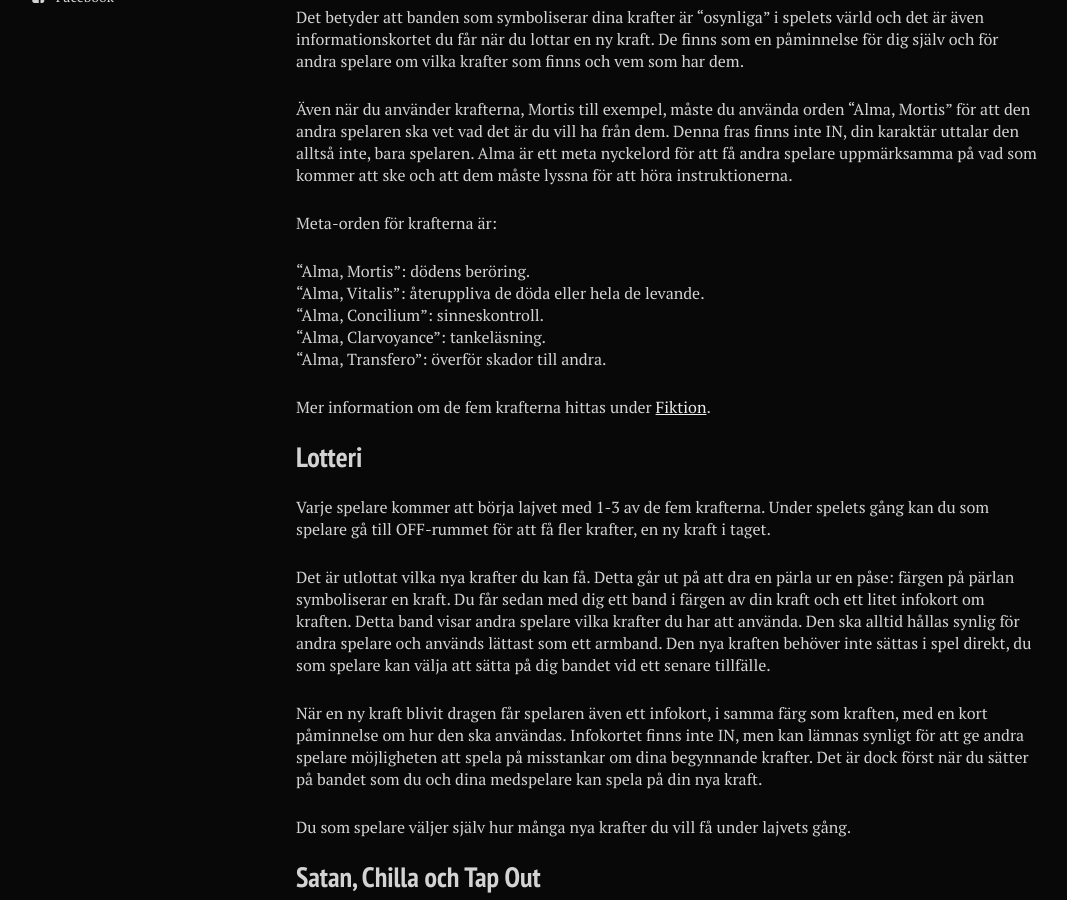
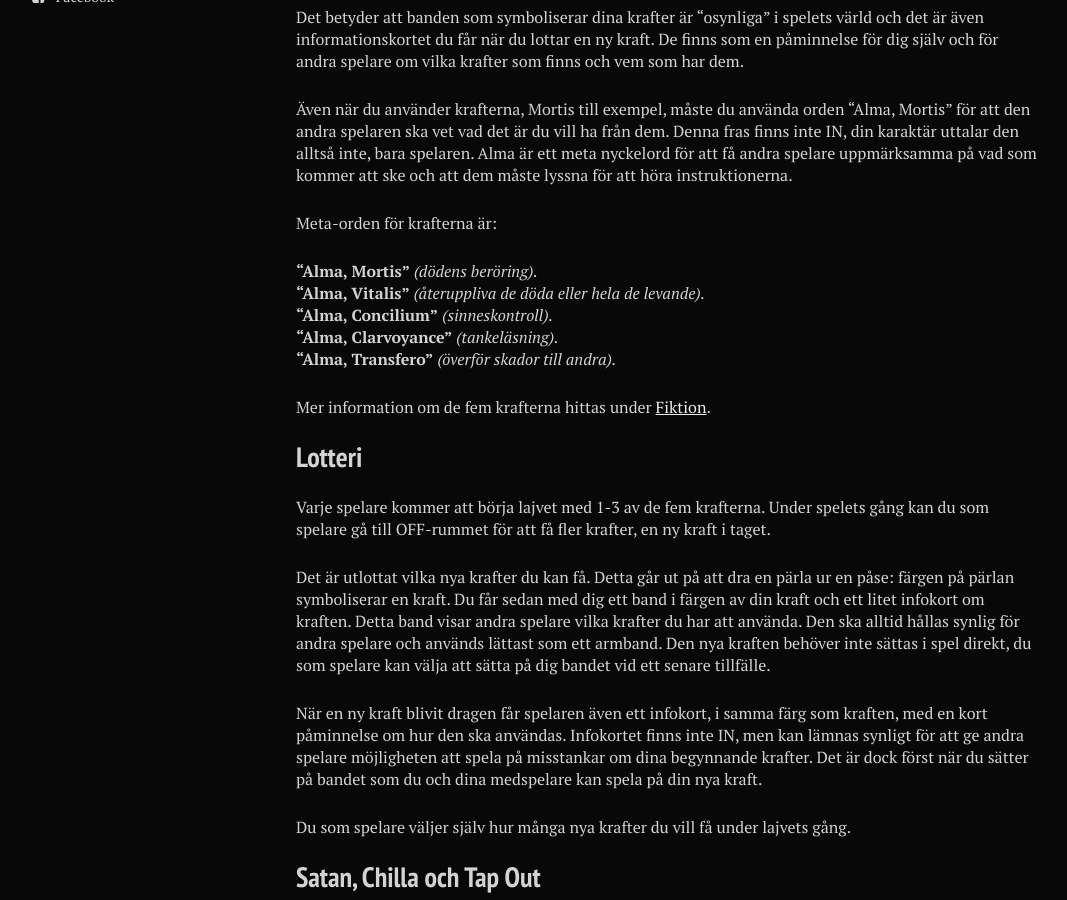
Before and after one commit to stanislavb/www.coven.nu, a Jekyll site: the page built from spelteknik/index.md, in a window 1280 px wide and 900 px high, scrolled down 997 px. Shown: the whole window, without its empty margins (24-1091 px from the left). Built offline with Jekyll 4.4.1, drawn with Linux system fonts in a browser that asks for light colours; nearby versions of some CDN libraries.

```diff
--- a/spelteknik/index.md
+++ b/spelteknik/index.md
@@ -33,11 +33,11 @@ Det betyder att banden som symboliserar dina krafter är “osynliga” i spelet
 
 Meta-orden för krafterna är:
 
-"Alma, Mortis": dödens beröring.
-"Alma, Vitalis": återuppliva de döda eller hela de levande.
-"Alma, Concilium": sinneskontroll.
-"Alma, Clarvoyance": tankeläsning.
-"Alma, Transfero": överför skador till andra.
+**"Alma, Mortis"** *(dödens beröring).*
+**"Alma, Vitalis"** *(återuppliva de döda eller hela de levande).*
+**"Alma, Concilium"** *(sinneskontroll).*
+**"Alma, Clarvoyance"** *(tankeläsning).*
+**"Alma, Transfero"** *(överför skador till andra).*
 
 Mer information om de fem krafterna hittas under [Fiktion](/fiktion/).
 
```
